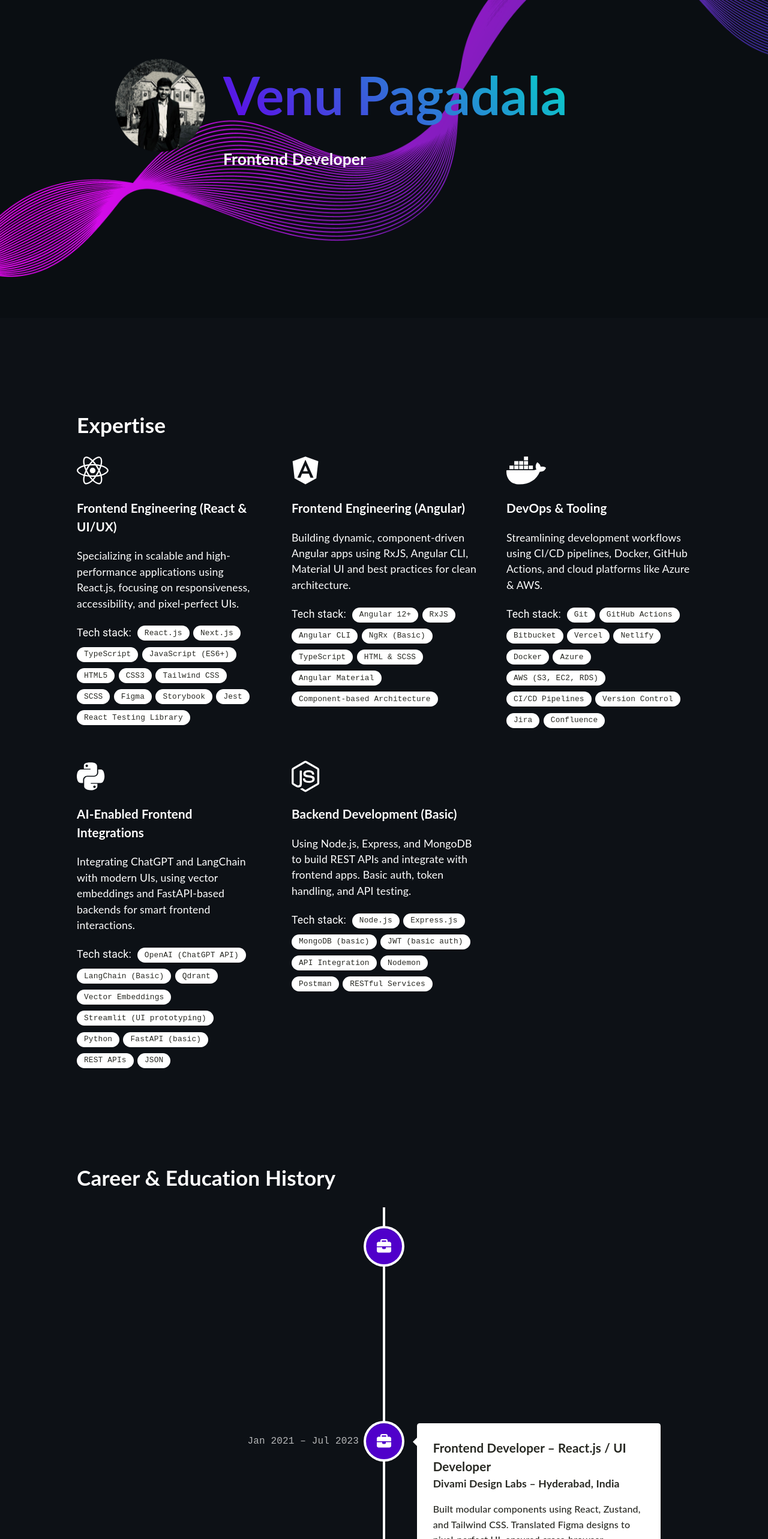
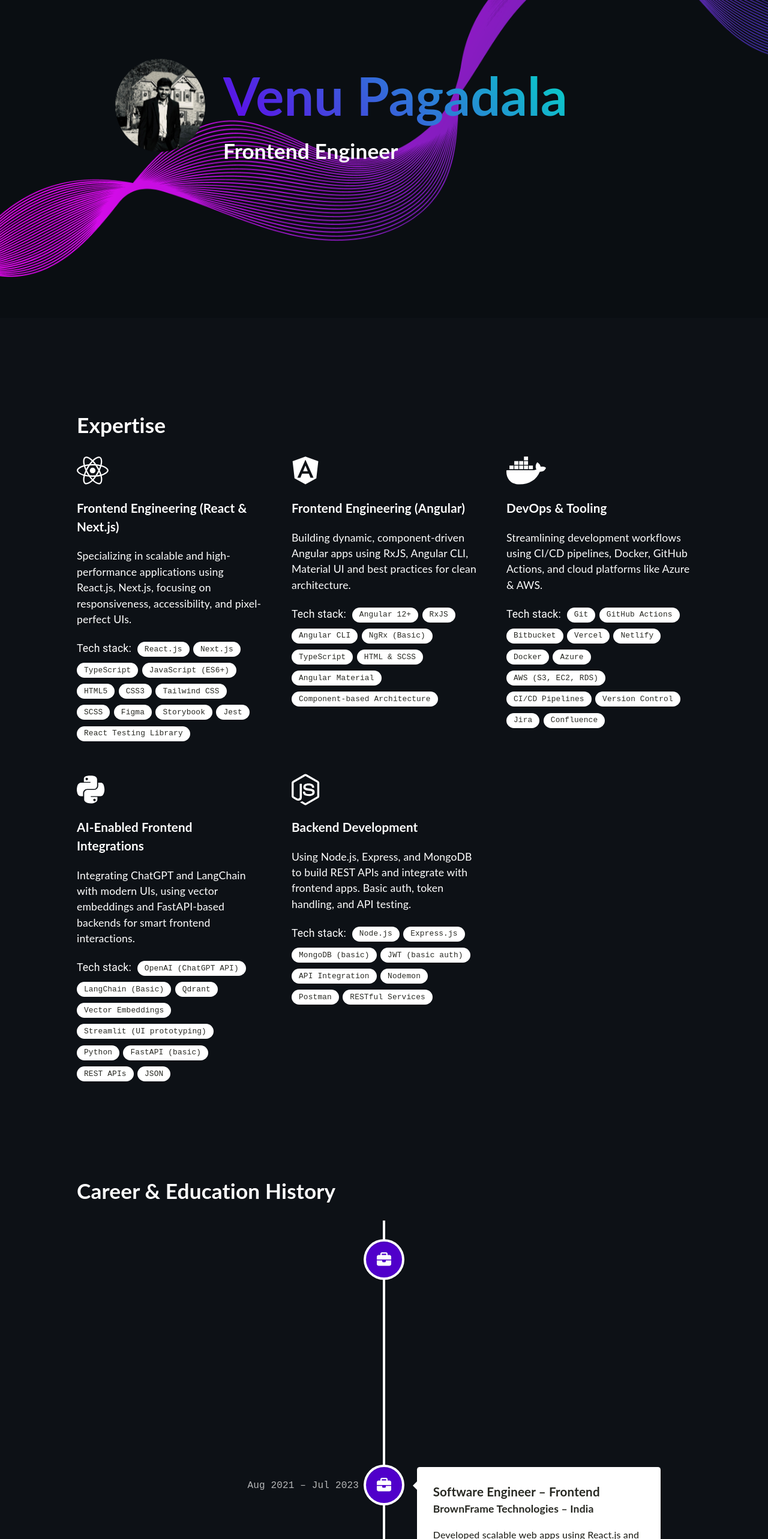
Before and after one commit to venupagadala/Portfolio, a React (Create React App) app: page / in a window 1280 px wide. Shown: the part 234-2800 px from the top of the page at 60% size. Built offline with nearby package versions, Linux system fonts and the light colour scheme; no server answers.

Commit message:
font styles updated

```diff
--- a/src/assets/styles/Main.scss
+++ b/src/assets/styles/Main.scss
@@ -30,6 +30,11 @@
         svg {
             font-size: 1.8em;
         }
+    }
+
+    .job-title {
+        font-size: 2em;
+        margin-top: 0;
     }
 
     .mobile_social_icons {
--- a/src/components/Expertise.tsx
+++ b/src/components/Expertise.tsx
@@ -10,7 +10,7 @@ import {
   faAngular,
 } from "@fortawesome/free-brands-svg-icons";
 import Chip from "@mui/material/Chip";
-import "../assets/styles/Expertise.scss"; // Your styles
+import "../assets/styles/Expertise.scss";
 
 // Tech stack arrays
 const labelsFirst = [
@@ -112,10 +112,10 @@ function Expertise() {
           {/* React */}
           <motion.div className="skill" variants={itemVariants}>
             <FontAwesomeIcon icon={faReact} size="3x" />
-            <h3>Frontend Engineering (React & UI/UX)</h3>
+            <h3>Frontend Engineering (React & Next.js)</h3>
             <p>
               Specializing in scalable and high-performance applications using
-              React.js, focusing on responsiveness, accessibility, and pixel-perfect UIs.
+              React.js, Next.js, focusing on responsiveness, accessibility, and pixel-perfect UIs.
             </p>
             <div className="flex-chips">
               <span className="chip-title">Tech stack:</span>
@@ -176,7 +176,7 @@ function Expertise() {
           {/* Backend */}
           <motion.div className="skill" variants={itemVariants}>
             <FontAwesomeIcon icon={faNodeJs} size="3x" />
-            <h3>Backend Development (Basic)</h3>
+            <h3>Backend Development</h3>
             <p>
               Using Node.js, Express, and MongoDB to build REST APIs and
               integrate with frontend apps. Basic auth, token handling, and API testing.
--- a/src/components/Main.tsx
+++ b/src/components/Main.tsx
@@ -33,7 +33,7 @@ function Main() {
             </a>
           </div>
           <h1>Venu Pagadala</h1>
-          <h2>Frontend Developer</h2>
+          <h2 className="job-title">Frontend Engineer</h2>
 
           <div className="mobile_social_icons">
             <a
--- a/src/components/Project.tsx
+++ b/src/components/Project.tsx
@@ -73,7 +73,7 @@ function Projects() {
     <div id="projects" className="projects-container">
       <h1>Projects</h1>
       <p>
-  A glimpse into the projects I’ve built — combining creativity, clean code, and modern web technologies.
+  A glimpse into the projects I’ve built, combining creativity, clean code, and modern web technologies.
 </p>
 
 
--- a/src/components/Timeline.tsx
+++ b/src/components/Timeline.tsx
@@ -1,7 +1,3 @@
-//
-
-
-
 import React from "react";
 import '@fortawesome/free-regular-svg-icons';
 import { FontAwesomeIcon } from '@fortawesome/react-fontawesome';
@@ -16,49 +12,53 @@ function Timeline() {
       <div className="items-container">
         <h1>Career & Education History</h1>
         <VerticalTimeline>
-          {/* Job: AT&T */}
+
+          {/* Job: PNC Financial Services */}
           <VerticalTimelineElement
             className="vertical-timeline-element--work"
             contentStyle={{ background: 'white', color: 'rgb(39, 40, 34)' }}
-            contentArrowStyle={{ borderRight: '7px solid  white' }}
-            date="Jan 2024 – Present"
-            iconStyle={{ background: '#5000ca', color: 'rgb(39, 40, 34)' }}
+            contentArrowStyle={{ borderRight: '7px solid white' }}
+            date="Sep 2024 – Present"
+            iconStyle={{ background: '#5000ca', color: '#fff' }}
             icon={<FontAwesomeIcon icon={faBriefcase} />}
           >
-            <h3 className="vertical-timeline-element-title">Frontend Engineer – React/Next.js</h3>
-            <h4 className="vertical-timeline-element-subtitle">AT&T Services Inc. – Atlanta, GA</h4>
+            <h3 className="vertical-timeline-element-title">Software Engineer – Frontend</h3>
+            <h4 className="vertical-timeline-element-subtitle">PNC Financial Services – USA</h4>
             <p>
-              Developed scalable and accessible UIs using React, Next.js, TypeScript, and Tailwind CSS.
-              Integrated REST APIs with React Query, optimized Core Web Vitals, and built CI/CD pipelines via GitHub Actions and Vercel.
+              Engineered responsive, WCAG-compliant dashboards using React.js, Next.js, and Tailwind CSS.
+              Implemented Redux, React Router, and React Query to improve navigation and data performance.
+              Collaborated with design teams via Figma, built modular UI components, and deployed with AWS Amplify & GitHub Actions.
             </p>
           </VerticalTimelineElement>
 
-          {/* Job: Divami Design Labs */}
+          {/* Job: BrownFrame Technologies */}
           <VerticalTimelineElement
             className="vertical-timeline-element--work"
-            date="Jan 2021 – Jul 2023"
-            iconStyle={{ background: '#5000ca', color: 'rgb(39, 40, 34)' }}
+            date="Aug 2021 – Jul 2023"
+            iconStyle={{ background: '#5000ca', color: '#fff' }}
             icon={<FontAwesomeIcon icon={faBriefcase} />}
           >
-            <h3 className="vertical-timeline-element-title">Frontend Developer – React.js / UI Developer</h3>
-            <h4 className="vertical-timeline-element-subtitle">Divami Design Labs – Hyderabad, India</h4>
+            <h3 className="vertical-timeline-element-title">Software Engineer – Frontend</h3>
+            <h4 className="vertical-timeline-element-subtitle">BrownFrame Technologies – India</h4>
             <p>
-              Built modular components using React, Zustand, and Tailwind CSS. Translated Figma designs to pixel-perfect UI,
-              ensured cross-browser compatibility, and participated in Agile-based code reviews and QA testing.
+              Developed scalable web apps using React.js and TypeScript with Bootstrap 5 and Material UI.
+              Improved UI rendering with lazy loading, useMemo, and debounce.
+              Migrated to Zustand for global state, integrated REST APIs with Axios & retry logic, and deployed with Netlify.
             </p>
           </VerticalTimelineElement>
 
           {/* Education: Masters */}
           <VerticalTimelineElement
             className="vertical-timeline-element--education"
-            date="Masters Degree"
+            date="Master's Degree"
             iconStyle={{ background: '#0077b6', color: '#fff' }}
             icon={<FontAwesomeIcon icon={faGraduationCap} />}
           >
             <h3 className="vertical-timeline-element-title">Master of Science – Computer Science</h3>
             <h4 className="vertical-timeline-element-subtitle">Kennesaw State University – Georgia, USA</h4>
             <p>
-              Focused on Data Structures, Advanced Algorithms, and Machine Learning. Built GenAI-based UI prototypes integrating OpenAI APIs.
+              Focused on advanced software engineering concepts, algorithms, and full-stack development.
+              Completed projects in React, Node.js, and AI-enabled UI integrations.
             </p>
           </VerticalTimelineElement>
 
@@ -69,10 +69,11 @@ function Timeline() {
             iconStyle={{ background: '#0077b6', color: '#fff' }}
             icon={<FontAwesomeIcon icon={faGraduationCap} />}
           >
-            <h3 className="vertical-timeline-element-title">Bachelor of Technology – Computer Science</h3>
-            <h4 className="vertical-timeline-element-subtitle">LBRCE – AP, India</h4>
+            <h3 className="vertical-timeline-element-title">Bachelor of Technology – Computer Science Engineering</h3>
+            <h4 className="vertical-timeline-element-subtitle">LBRCE – India</h4>
             <p>
-              Studied Programming Fundamentals, Operating Systems, DBMS, and Software Engineering. Participated in coding contests and academic projects.
+              Studied core computer science subjects including Data Structures, DBMS, Operating Systems, and Web Development.
+              Participated in coding contests and academic projects.
             </p>
           </VerticalTimelineElement>
 
--- a/src/index.scss
+++ b/src/index.scss
@@ -42,6 +42,7 @@ p, a, h1, h2, h3, h4, h5, label, button {
     font-family: "Lato", sans-serif;
     text-transform: initial;
     padding: 6px 10px;
+    font-weight: 600;
   }
 
   svg {
```
